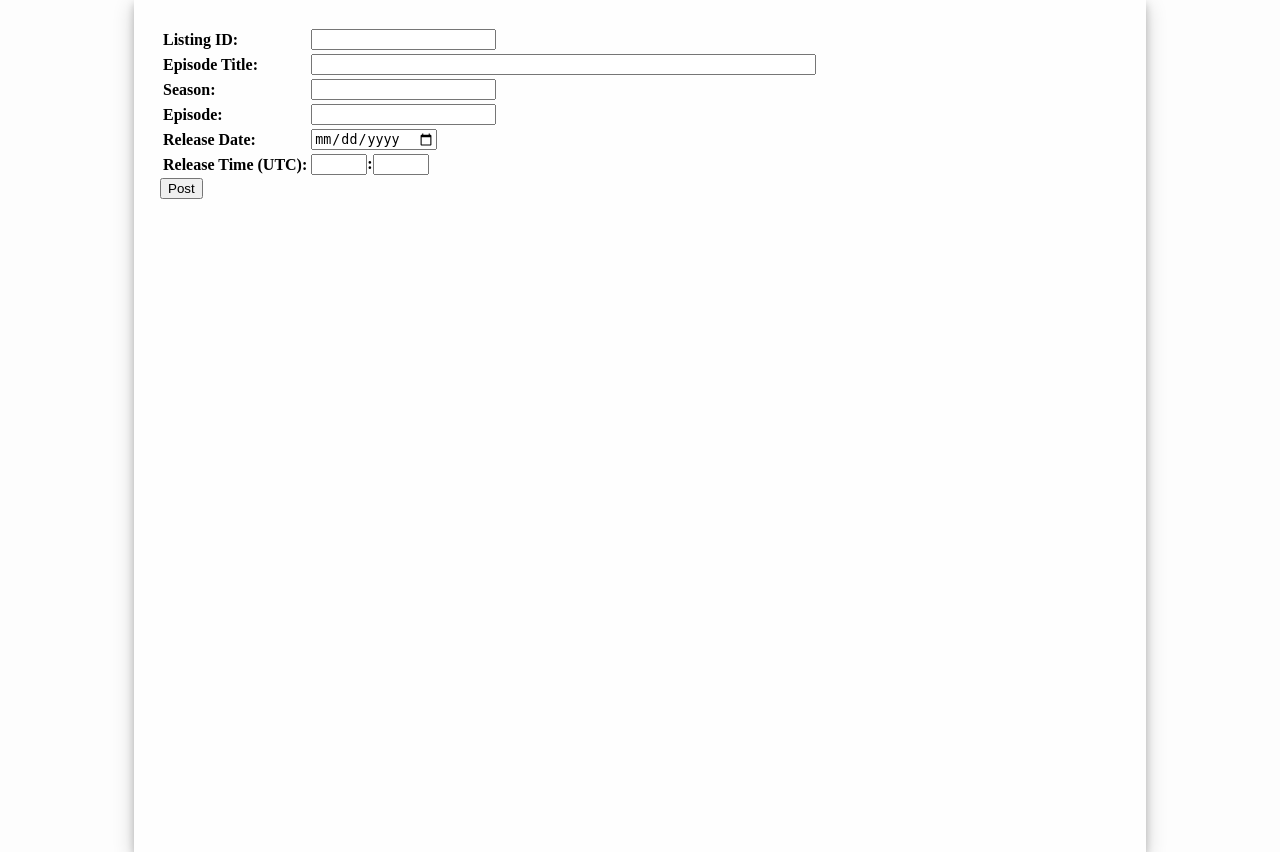
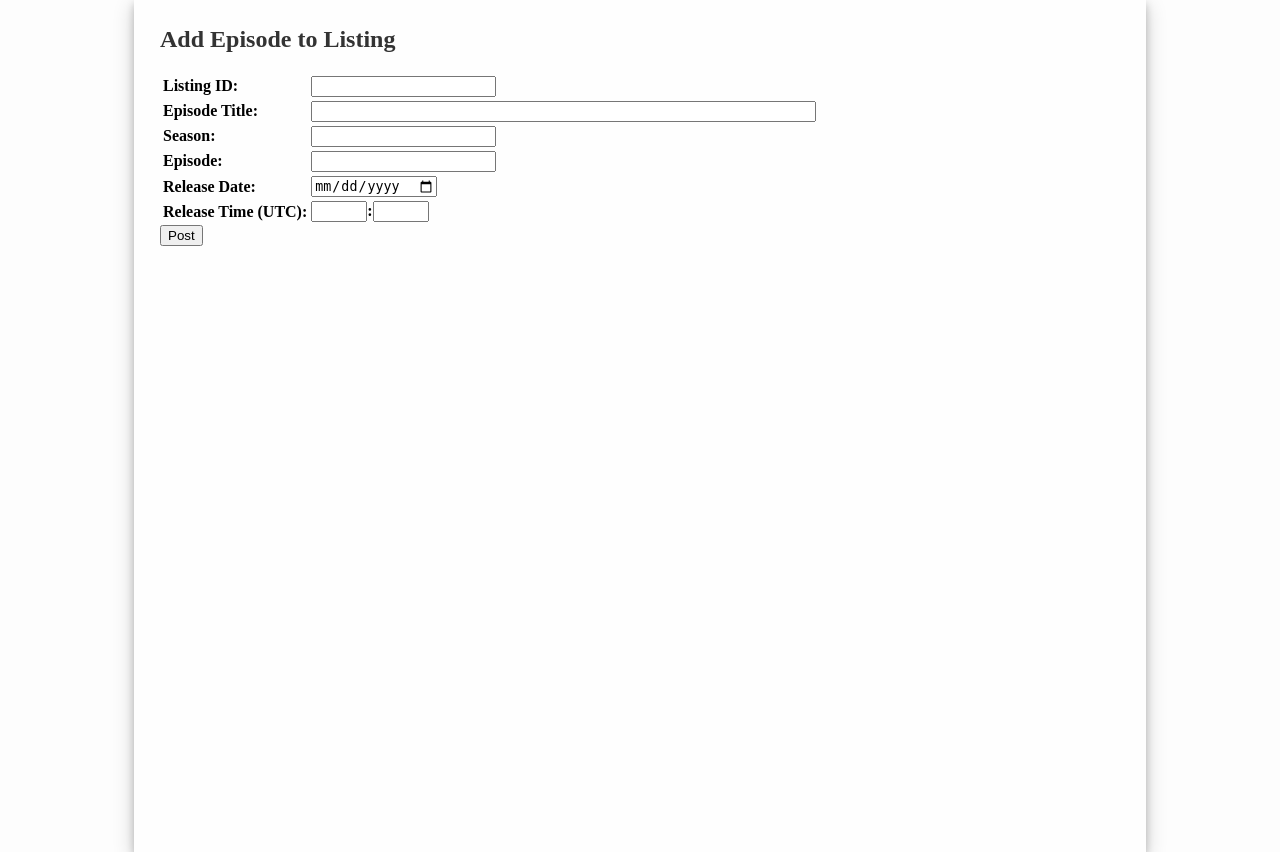
Before and after one commit to will-cromar/trackr-web, a Flask app: page /addepisode in a window 1280 px wide. Shown: the part 135-987 px from the top of the page. Run offline with Flask 2, Linux system fonts and the light colour scheme; the visitor is signed in with stand-in values (Sample User, id 1); data comes from the database, SQL or seed files in the repository; lists and menus that the app fills with data are empty.

Commit message:
Updated data entry forms.

```diff
--- a/app/templates/addepisode.html
+++ b/app/templates/addepisode.html
@@ -1,5 +1,6 @@
 {% extends "base.html" %}
 {% block content %}
+<h2>Add Episode to Listing</h2>
 <form action="/addepisode/submit" method="post" name="postshow">
   {{ form.hidden_tag() }}
   <table style="width:match_content">
@@ -34,5 +35,5 @@
 
   </table>
   <input type="submit" value="Post">
-
+</form>
 {% endblock %}
--- a/app/templates/addlisting.html
+++ b/app/templates/addlisting.html
@@ -1,5 +1,6 @@
 {% extends "base.html" %}
 {% block content %}
+<h2>Add or Update Listing</h2>
 <form action="/addlisting/submit" method="post" name="postmovie">
   {{ form.hidden_tag() }}
   <table style="width:match_content">
@@ -42,8 +43,7 @@
       <th>Actors:</th>
       <th>{{ form.actors() }}</th>
     </tr>
-
   </table>
   <input type="submit" value="Post">
-
+</form>
 {% endblock %}
```
Lines whose indentation alone changed are shown as unchanged.
